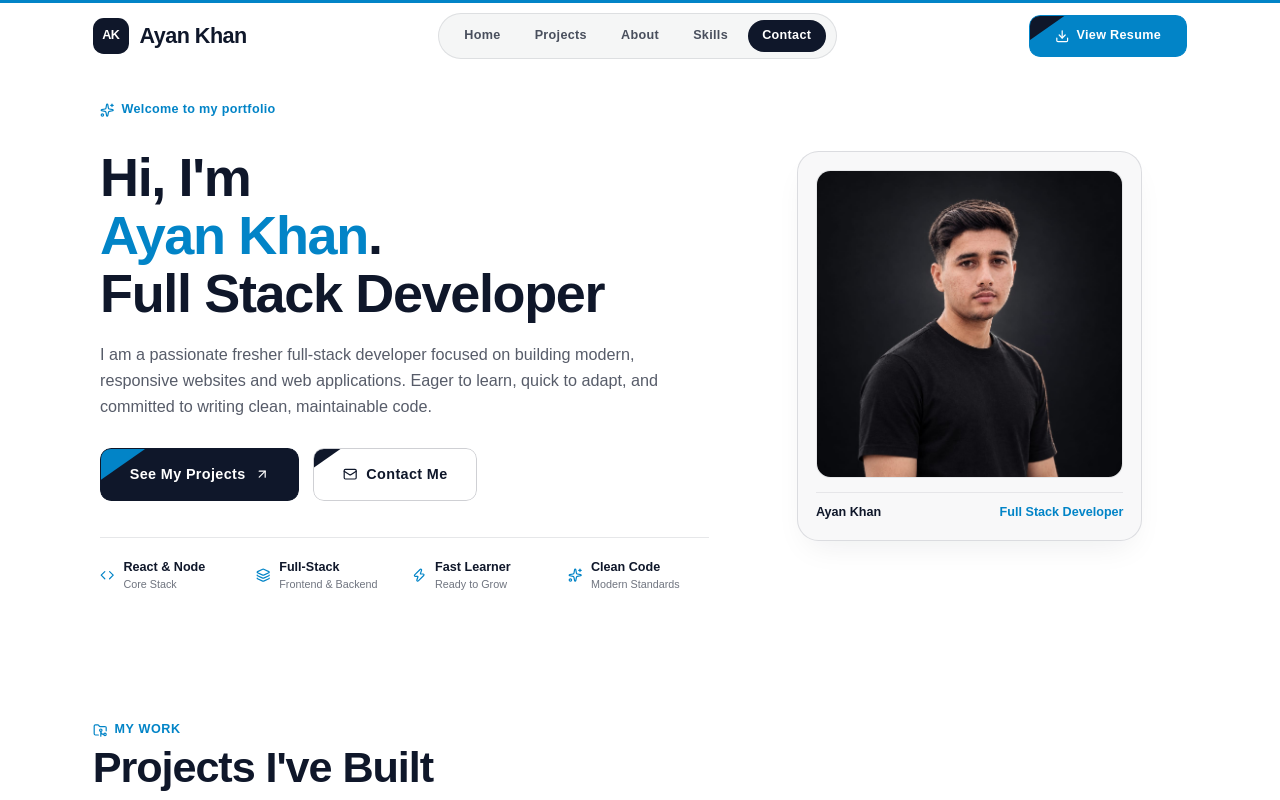
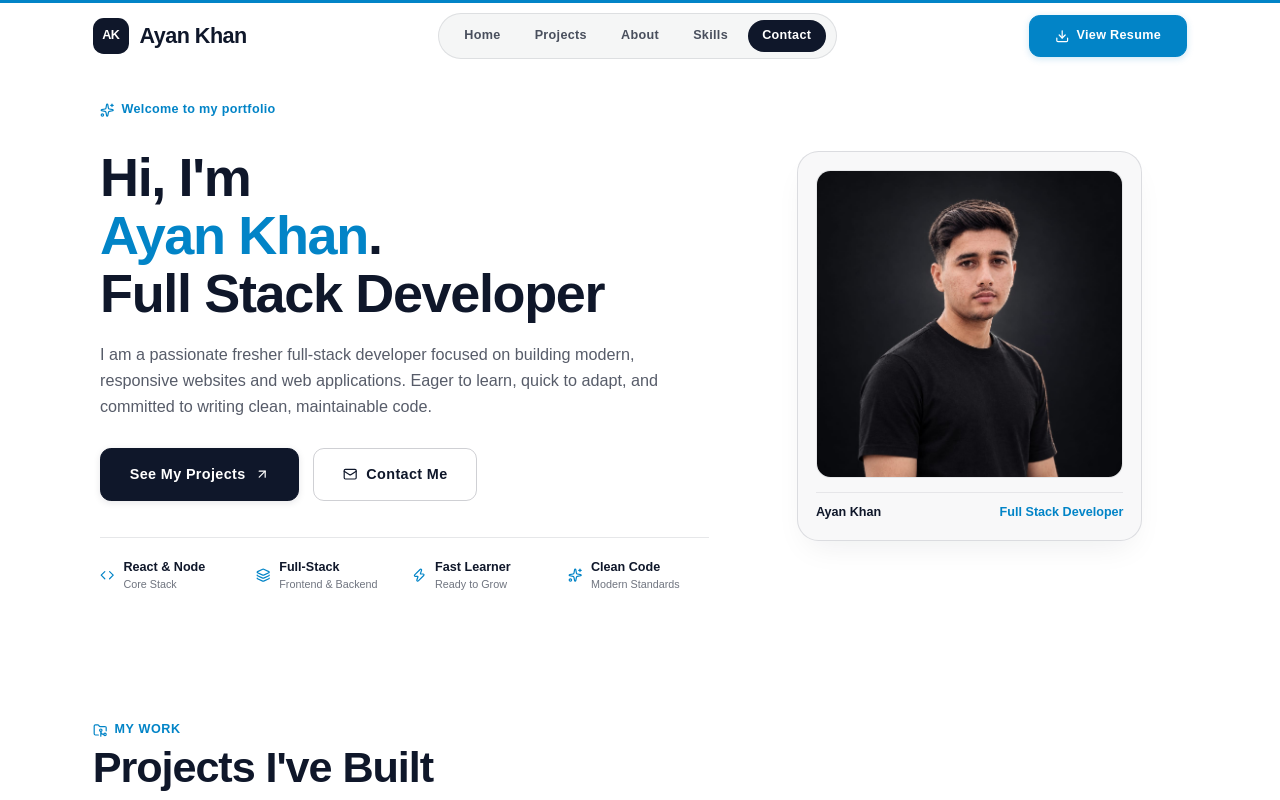
Before and after one commit to ayankhan1213/Ayan-Khan-Portfolio, a React (Vite) app in the folder Frontend/: page / in a window 1280 px wide. Shown: the top 800 px of the page. Built offline with nearby package versions, Linux system fonts and the light colour scheme; a web font is replaced by a local one.

Commit message:
feat: implement Uiverse.io shah1345 liquid bubble wave animation on all buttons with strict 3 CSS variables

```diff
--- a/Frontend/src/index.css
+++ b/Frontend/src/index.css
@@ -66,70 +66,124 @@ article,
 }
 
 /* ============================================================
-   Authentic Diagonal Hover Animations for Buttons (Silky Smooth)
+   Liquid Wave / Expanding Bubble Hover Animations for Buttons
+   (Adapted from Uiverse.io by shah1345 with 3 CSS Variables)
    ============================================================ */
 
+/* Primary Button (Accent Bubble Wave) */
 .btn-diagonal-primary {
   position: relative;
   overflow: hidden;
+  z-index: 1;
   isolation: isolate;
   background-color: var(--color-text);
   color: var(--color-bg);
   border: 1px solid var(--color-text);
   box-shadow: 0 2px 8px color-mix(in srgb, var(--color-text) 10%, transparent);
-  transition: border-color 0.35s ease, box-shadow 0.35s ease, color 0.35s ease;
-  transform: translateZ(0);
-  -webkit-mask-image: -webkit-radial-gradient(white, black);
+  transition: all 0.3s ease;
+  cursor: pointer !important;
 }
 
-.btn-diagonal-primary::before {
-  content: '';
+.btn-diagonal-primary:active {
+  transform: scale(0.97);
+}
+
+.btn-diagonal-primary:before {
+  content: "";
   position: absolute;
-  top: -50%;
-  left: -50%;
-  width: 200%;
-  height: 200%;
-  background-color: var(--color-accent);
-  transform: rotate(-35deg) translateY(-102%);
-  transition: transform 0.42s cubic-bezier(0.25, 1, 0.5, 1);
-  will-change: transform;
+  left: 50%;
+  transform: translateX(-50%) scaleY(1) scaleX(1.25);
+  top: 100%;
+  width: 140%;
+  height: 180%;
+  background-color: color-mix(in srgb, var(--color-accent) 35%, transparent);
+  border-radius: 50%;
+  display: block;
+  transition: all 0.5s 0.05s cubic-bezier(0.55, 0, 0.1, 1);
   z-index: -1;
   pointer-events: none;
 }
 
-.btn-diagonal-primary:hover::before {
-  transform: rotate(-35deg) translateY(0);
+.btn-diagonal-primary:after {
+  content: "";
+  position: absolute;
+  left: 55%;
+  transform: translateX(-50%) scaleY(1) scaleX(1.45);
+  top: 180%;
+  width: 160%;
+  height: 190%;
+  background-color: var(--color-accent);
+  border-radius: 50%;
+  display: block;
+  transition: all 0.5s 0.05s cubic-bezier(0.55, 0, 0.1, 1);
+  z-index: -1;
+  pointer-events: none;
 }
 
 .btn-diagonal-primary:hover {
+  color: var(--color-bg);
   border-color: var(--color-accent);
-  box-shadow: 0 8px 24px -4px color-mix(in srgb, var(--color-accent) 40%, transparent);
+  box-shadow: 0 10px 24px -4px color-mix(in srgb, var(--color-accent) 45%, transparent);
 }
 
+.btn-diagonal-primary:hover:before {
+  top: -35%;
+  background-color: var(--color-accent);
+  transform: translateX(-50%) scaleY(1.3) scaleX(0.8);
+}
+
+.btn-diagonal-primary:hover:after {
+  top: -45%;
+  background-color: var(--color-accent);
+  transform: translateX(-50%) scaleY(1.3) scaleX(0.8);
+}
+
+/* Secondary Button (Text Color Bubble Wave) */
 .btn-diagonal-secondary {
   position: relative;
   overflow: hidden;
+  z-index: 1;
   isolation: isolate;
   background-color: transparent;
   color: var(--color-text);
   border: 1.5px solid color-mix(in srgb, var(--color-text) 20%, transparent);
   box-shadow: none;
-  transition: border-color 0.35s ease, box-shadow 0.35s ease, color 0.35s ease;
-  transform: translateZ(0);
-  -webkit-mask-image: -webkit-radial-gradient(white, black);
+  transition: all 0.3s ease;
+  cursor: pointer !important;
 }
 
-.btn-diagonal-secondary::before {
-  content: '';
+.btn-diagonal-secondary:active {
+  transform: scale(0.97);
+}
+
+.btn-diagonal-secondary:before {
+  content: "";
   position: absolute;
-  top: -50%;
-  left: -50%;
-  width: 200%;
-  height: 200%;
+  left: 50%;
+  transform: translateX(-50%) scaleY(1) scaleX(1.25);
+  top: 100%;
+  width: 140%;
+  height: 180%;
+  background-color: color-mix(in srgb, var(--color-text) 25%, transparent);
+  border-radius: 50%;
+  display: block;
+  transition: all 0.5s 0.05s cubic-bezier(0.55, 0, 0.1, 1);
+  z-index: -1;
+  pointer-events: none;
+}
+
+.btn-diagonal-secondary:after {
+  content: "";
+  position: absolute;
+  left: 55%;
+  transform: translateX(-50%) scaleY(1) scaleX(1.45);
+  top: 180%;
+  width: 160%;
+  height: 190%;
   background-color: var(--color-text);
-  transform: rotate(-35deg) translateY(-102%);
-  transition: transform 0.42s cubic-bezier(0.25, 1, 0.5, 1);
-  will-change: transform;
+  border-radius: 50%;
+  display: block;
+  transition: all 0.5s 0.05s cubic-bezier(0.55, 0, 0.1, 1);
   z-index: -1;
   pointer-events: none;
 }
@@ -137,48 +191,87 @@ article,
 .btn-diagonal-secondary:hover {
   color: var(--color-bg) !important;
   border-color: var(--color-text);
-  box-shadow: 0 8px 20px -4px color-mix(in srgb, var(--color-text) 20%, transparent);
+  box-shadow: 0 8px 20px -4px color-mix(in srgb, var(--color-text) 25%, transparent);
 }
 
-.btn-diagonal-secondary:hover::before {
-  transform: rotate(-35deg) translateY(0);
+.btn-diagonal-secondary:hover:before {
+  top: -35%;
+  background-color: var(--color-text);
+  transform: translateX(-50%) scaleY(1.3) scaleX(0.8);
 }
 
+.btn-diagonal-secondary:hover:after {
+  top: -45%;
+  background-color: var(--color-text);
+  transform: translateX(-50%) scaleY(1.3) scaleX(0.8);
+}
+
+/* Accent Button (View Resume) */
 .btn-diagonal-accent {
   position: relative;
   overflow: hidden;
+  z-index: 1;
   isolation: isolate;
   background-color: var(--color-accent);
   color: var(--color-bg);
   border: 1px solid var(--color-accent);
   box-shadow: 0 2px 8px color-mix(in srgb, var(--color-accent) 20%, transparent);
-  transition: border-color 0.35s ease, box-shadow 0.35s ease, color 0.35s ease;
-  transform: translateZ(0);
-  -webkit-mask-image: -webkit-radial-gradient(white, black);
+  transition: all 0.3s ease;
+  cursor: pointer !important;
 }
 
-.btn-diagonal-accent::before {
-  content: '';
+.btn-diagonal-accent:active {
+  transform: scale(0.97);
+}
+
+.btn-diagonal-accent:before {
+  content: "";
   position: absolute;
-  top: -50%;
-  left: -50%;
-  width: 200%;
-  height: 200%;
+  left: 50%;
+  transform: translateX(-50%) scaleY(1) scaleX(1.25);
+  top: 100%;
+  width: 140%;
+  height: 180%;
+  background-color: color-mix(in srgb, var(--color-text) 30%, transparent);
+  border-radius: 50%;
+  display: block;
+  transition: all 0.5s 0.05s cubic-bezier(0.55, 0, 0.1, 1);
+  z-index: -1;
+  pointer-events: none;
+}
+
+.btn-diagonal-accent:after {
+  content: "";
+  position: absolute;
+  left: 55%;
+  transform: translateX(-50%) scaleY(1) scaleX(1.45);
+  top: 180%;
+  width: 160%;
+  height: 190%;
   background-color: var(--color-text);
-  transform: rotate(-35deg) translateY(-102%);
-  transition: transform 0.42s cubic-bezier(0.25, 1, 0.5, 1);
-  will-change: transform;
+  border-radius: 50%;
+  display: block;
+  transition: all 0.5s 0.05s cubic-bezier(0.55, 0, 0.1, 1);
   z-index: -1;
   pointer-events: none;
 }
 
 .btn-diagonal-accent:hover {
+  color: var(--color-bg) !important;
   border-color: var(--color-text);
-  box-shadow: 0 8px 24px -4px color-mix(in srgb, var(--color-text) 25%, transparent);
+  box-shadow: 0 8px 24px -4px color-mix(in srgb, var(--color-text) 30%, transparent);
 }
 
-.btn-diagonal-accent:hover::before {
-  transform: rotate(-35deg) translateY(0);
+.btn-diagonal-accent:hover:before {
+  top: -35%;
+  background-color: var(--color-text);
+  transform: translateX(-50%) scaleY(1.3) scaleX(0.8);
+}
+
+.btn-diagonal-accent:hover:after {
+  top: -45%;
+  background-color: var(--color-text);
+  transform: translateX(-50%) scaleY(1.3) scaleX(0.8);
 }
 
 /* Custom scrollbar styled with the 3 variables */
```
